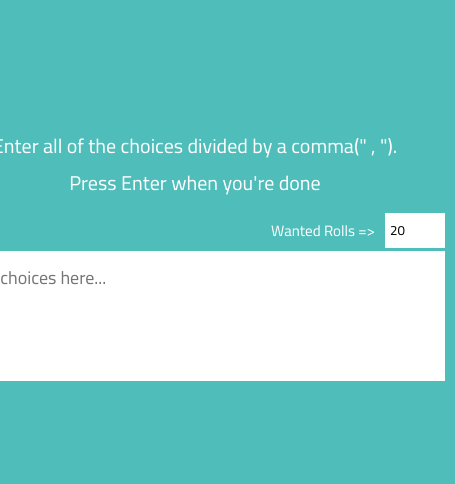
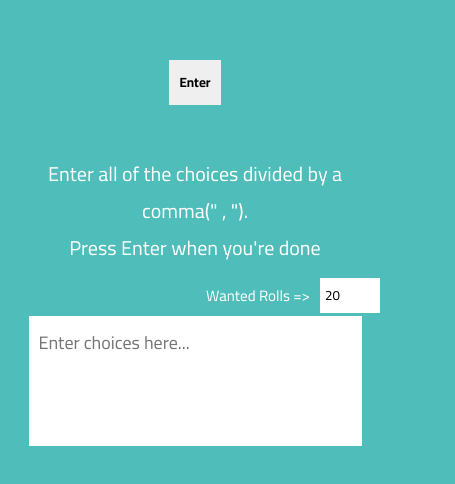
Before and after one commit to mohamede322/project_15-random-picker-visualizer, a plain HTML site: page index.html in a window 390 px wide. Shown: the part 164-648 px from the top of the page, 455 px wide, since content can reach past the window. Drawn offline with Linux system fonts and the light colour scheme.

Commit message:
added enter btn for mobile

```diff
--- a/index.html
+++ b/index.html
@@ -19,6 +19,7 @@
   </head>
   <body>
     <div class="container">
+      <button id="enter">Enter</button>
       <div class="txt">
         <p>Enter all of the choices divided by a comma(" , ").</p>
         <p>Press Enter when you're done</p>
--- a/main.js
+++ b/main.js
@@ -2,6 +2,7 @@ let textarea = document.getElementById("textarea");
 let currentWords = document.getElementById("current-words");
 let word = document.createElement("div");
 let wantedRollsEl = document.getElementById("wanted-rolls");
+let enterBtn = document.getElementById("enter");
 
 textarea.addEventListener("input", () => {
   currentWords.innerHTML = "";
@@ -40,6 +41,10 @@ window.addEventListener("keydown", (e) => {
   }
 });
 
+enterBtn.addEventListener("click", () => {
+  getRandomWord();
+});
+
 function getRandomWord() {
   let timesRolled = 0;
   let wantedRolls = wantedRollsEl.value;
--- a/sass/style.scss
+++ b/sass/style.scss
@@ -8,6 +8,7 @@ body {
   align-items: center;
 }
 .container {
+  width: 100%;
   display: flex;
   flex-direction: column;
   justify-content: center;
@@ -16,6 +17,7 @@ body {
   color: white;
   gap: 50px;
   padding: 10px;
+  overflow: hidden;
   .txt {
     p {
       font-size: 20px;
@@ -24,8 +26,14 @@ body {
   }
   .result {
     position: relative;
+    display: flex;
+    flex-direction: column;
+    justify-content: center;
+    align-items: center;
+    gap: 10px;
+    width: 500px;
     #textarea {
-      width: 500px;
+      width: 90%;
       height: 130px;
       padding: 10px;
       resize: none;
@@ -48,7 +56,7 @@ body {
       }
     }
     #current-words {
-      width: 500px;
+      width: 90%;
       display: flex;
       justify-content: center;
       align-items: center;
@@ -70,4 +78,20 @@ body {
       }
     }
   }
+  #enter {
+    display: none;
+  }
 }
+
+@media (max-width: 767px) {
+  .container {
+    .result {
+      width: 100%;
+    }
+    #enter {
+      display: block;
+      padding: 10px;
+      font-weight: bold;
+    }
+  }
+}
```
Also changed, not shown: sass/style.css, 1 other file.
